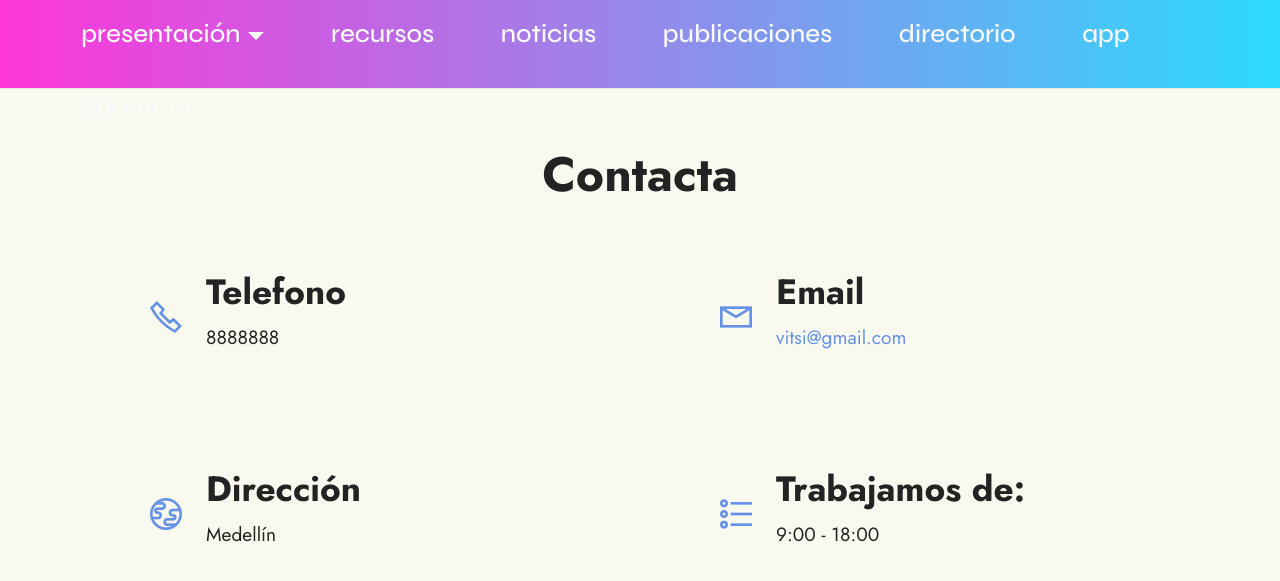
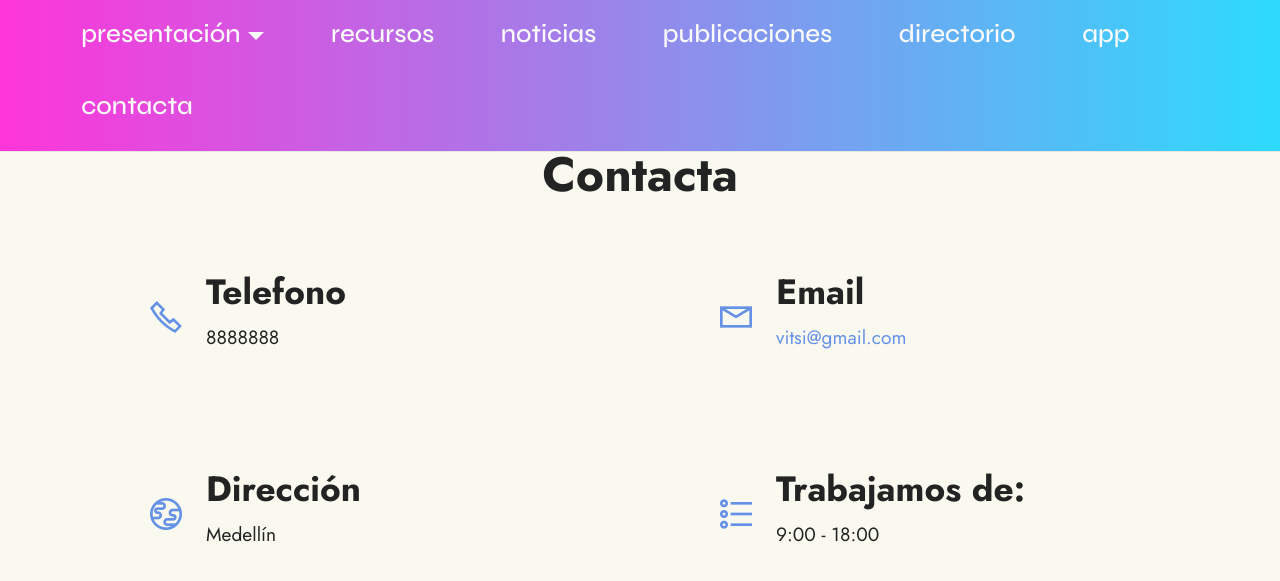
Before and after one commit to vitsiapp/vitsiapp.github.io, a plain HTML site: page contacta.html in a window 1280 px wide. Shown: the part 71-652 px from the top of the page. Drawn offline with Linux system fonts and the light colour scheme; files whose address does not match are found by name.

Commit message:
navbar height

```diff
--- a/contacta.html
+++ b/contacta.html
@@ -36,7 +36,7 @@
 
   <section data-bs-version="5.1" class="menu cid-s48OLK6784" once="menu" id="menu1-12">
 
-    <nav class="navbar navbar-dropdown navbar-fixed-top navbar-expand-lg"style="height:20vh; background: linear-gradient(90deg, rgb(255, 255, 255) 0%, rgba(255, 0, 211, 0.79) 0%, rgba(0, 212, 255, 0.82) 100%);">
+    <nav class="navbar navbar-dropdown navbar-fixed-top navbar-expand-lg"style="background: linear-gradient(90deg, rgb(255, 255, 255) 0%, rgba(255, 0, 211, 0.79) 0%, rgba(0, 212, 255, 0.82) 100%);">
         <div class="container-fluid">
             <div class="navbar-brand">
                 <span class="navbar-logo">
```
Also changed, not shown: directorio.html (+1 -1 lines), index.html (+2 -2 lines), recursos.html (+1 -1 lines).
